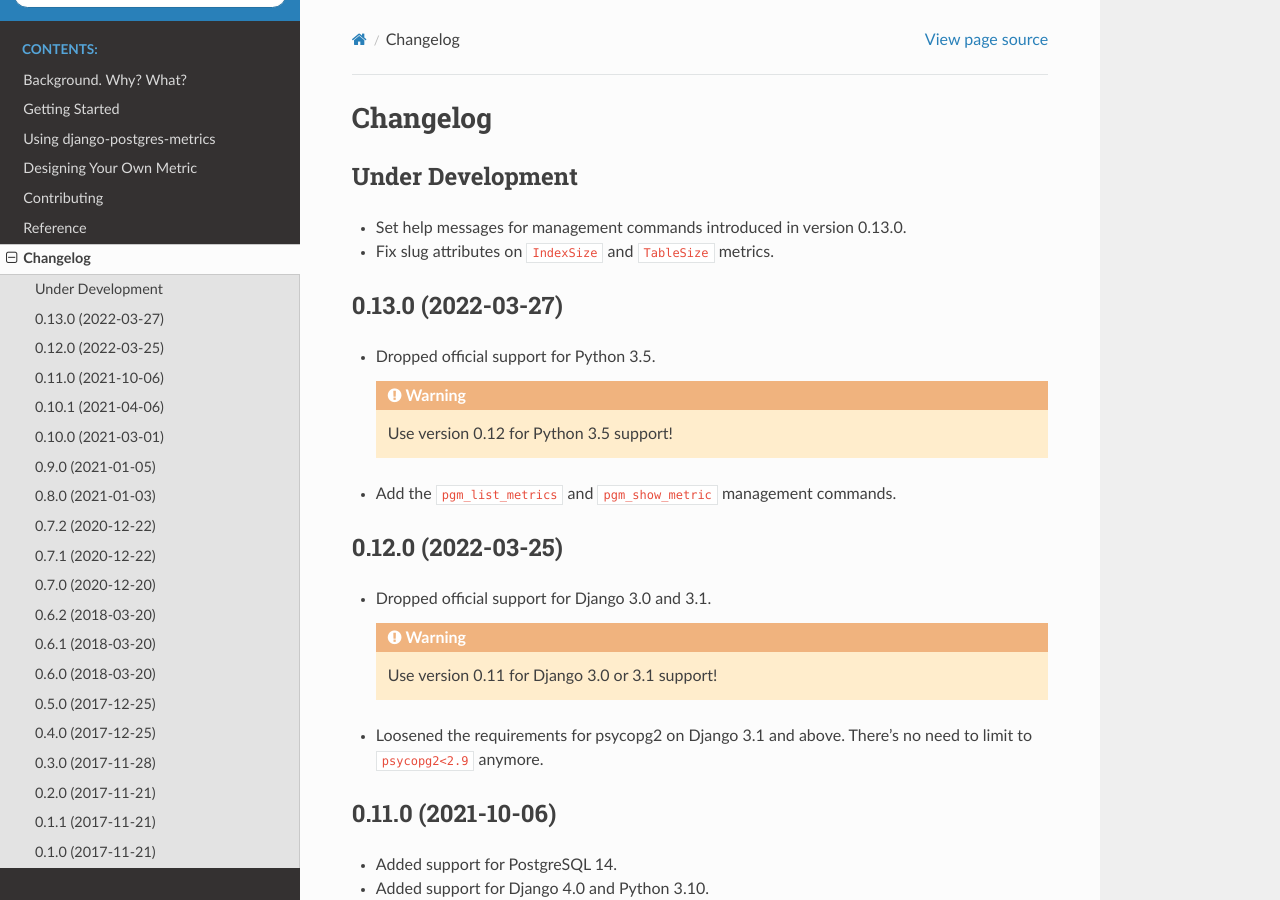
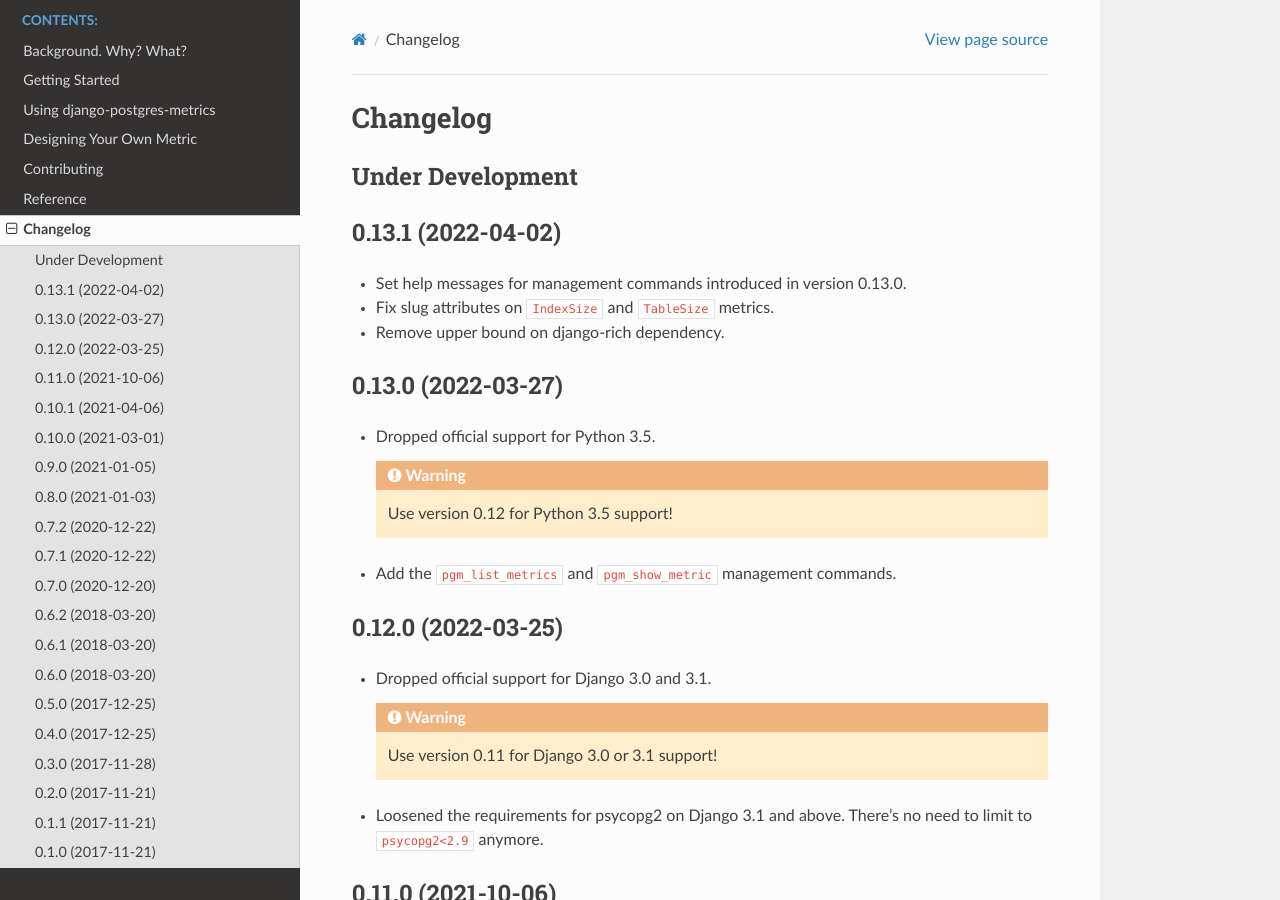
Before and after one commit to django-postgres-metrics/django-postgres-metrics, a Sphinx documentation site: the page built from docs/source/changelog.rst, in a window 1280 px wide and 900 px high. Built offline with Sphinx 7.4.7 and the Read the Docs theme 2.0.0, drawn with Linux system fonts in a browser that asks for light colours; pages that are not in the unit, such as notebooks, are missing from menus; the version number could not be read and is left out.

Commit message:
Release 0.13.1

```diff
--- a/docs/source/changelog.rst
+++ b/docs/source/changelog.rst
@@ -7,9 +7,14 @@ Changelog
 Under Development
 =================
 
+0.13.1 (2022-04-02)
+===================
+
 * Set help messages for management commands introduced in version 0.13.0.
 
 * Fix slug attributes on ``IndexSize`` and ``TableSize`` metrics.
+
+* Remove upper bound on django-rich dependency.
 
 0.13.0 (2022-03-27)
 ===================
```
